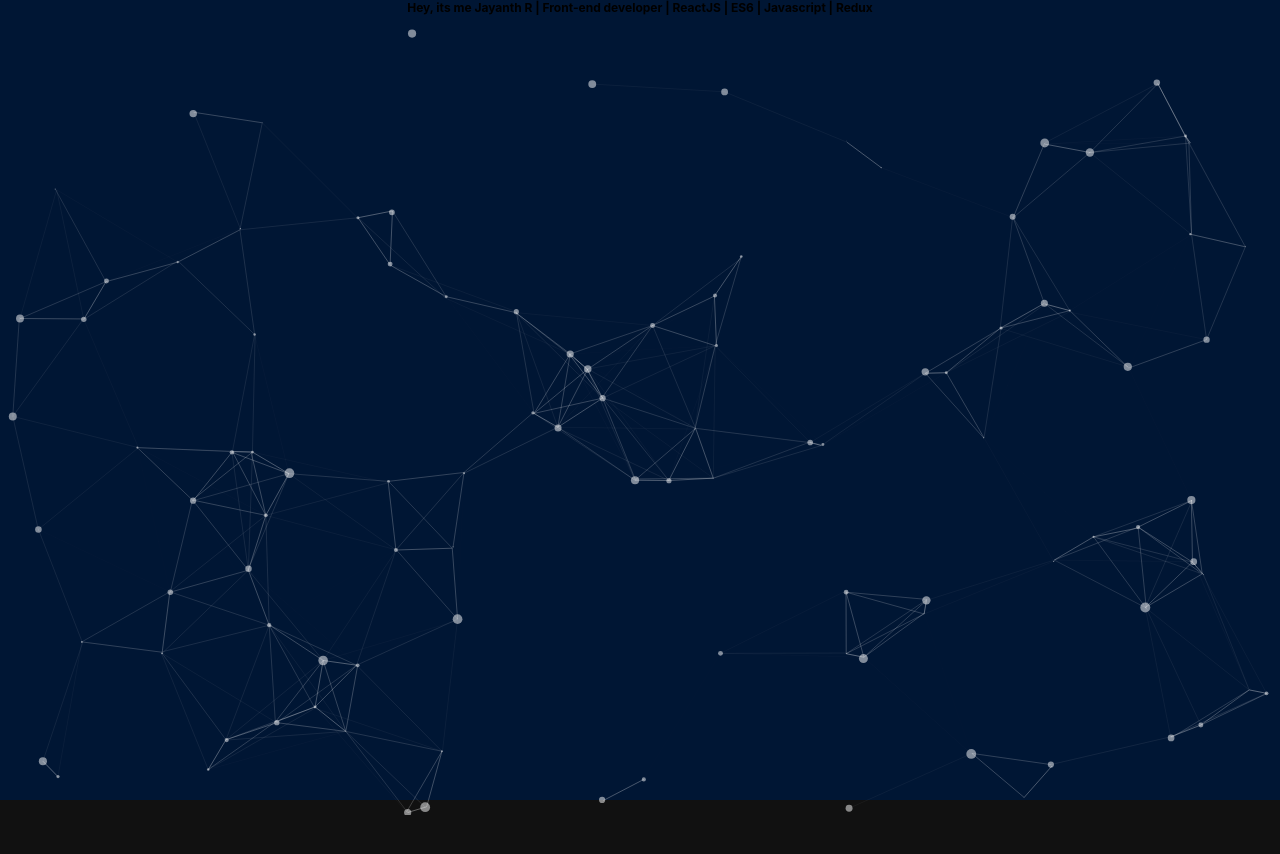
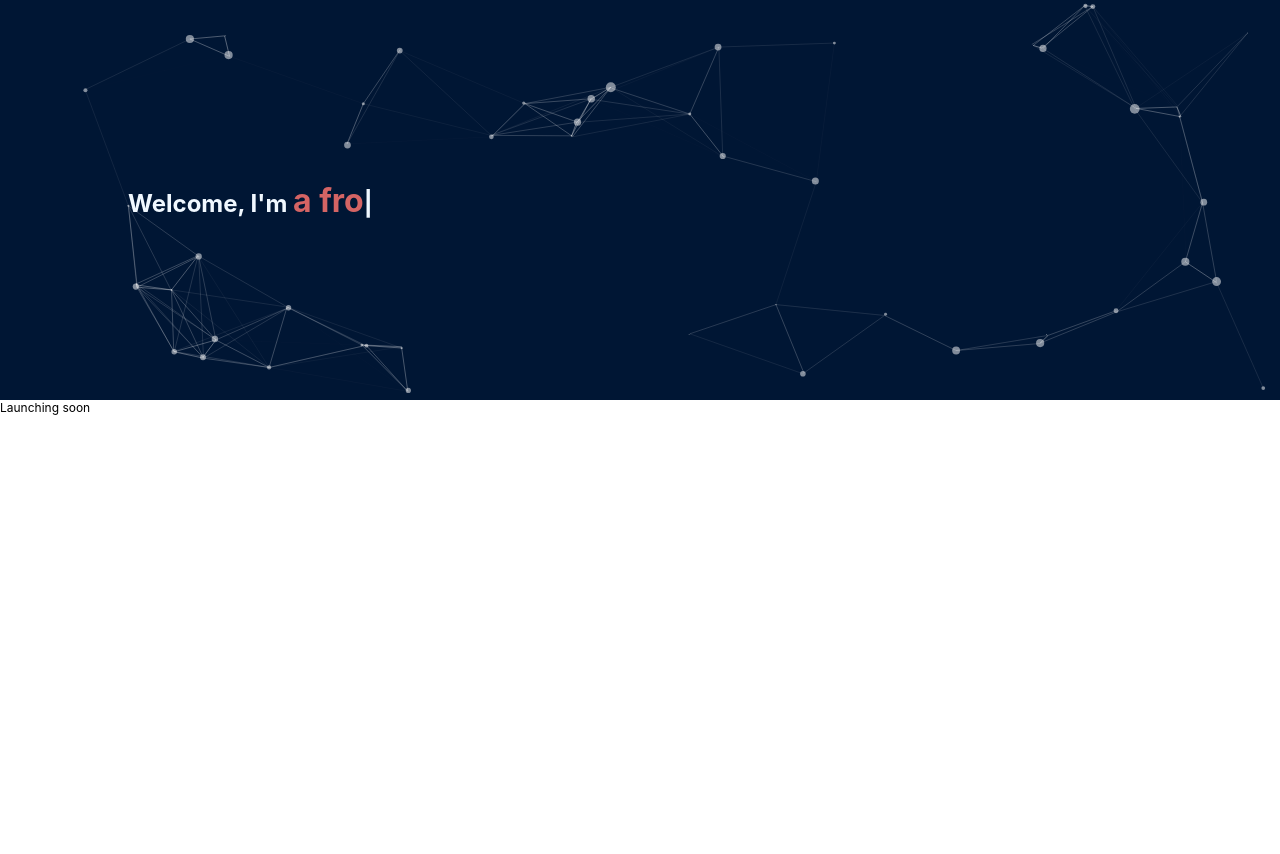
Before and after one commit to RJayanth/rjayanth.github.io, a React (Create React App) app: page / in a window 1280 px wide. Shown: the top 854 px of the page. Before the commit the page ends 815 px from the top, so only its background shows below. Built offline with nearby package versions, Linux system fonts and the light colour scheme.

Commit message:
New: Added typed behavior on welcome note section

```diff
--- a/public/index.html
+++ b/public/index.html
@@ -31,12 +31,31 @@
     <noscript>You need to enable JavaScript to run this app.</noscript>
     <!-- particles.js container -->
     <div id="particles-js">
-      <div id="root"></div>
+      <div class="parent">
+        <div class="child">
+          <h1>Welcome, I'm <span class="auto-type"> </span> </h1>
+        </div>
+      </div>
     </div>
+    <div id="root"></div>
+
 
     <!-- scripts -->
+    <script src="https://cdn.jsdelivr.net/npm/typed.js@2.0.12"></script>
     <script src="particles/particles.js"></script>
     <script src="particles/app.js"></script>
+    <script>
+      var options = {
+        strings: ['', 'Jayanth R', 'a front-end web devloper'],
+        typeSpeed: 50,
+        backSpeed: 50,
+        loop: true,
+        onStringTyped: (arrayPos, self) => {
+          console.log(arrayPos, self);
+        }
+      };
+      var typed = new Typed('.auto-type', options);
+    </script>
     <!--
       This HTML file is a template.
       If you open it directly in the browser, you will see an empty page.
--- a/public/particles/style.css
+++ b/public/particles/style.css
@@ -36,6 +36,10 @@ html{
 
 body{
   font:normal 75% Arial, Helvetica, sans-serif;
+}
+
+#root {
+  height: 100%;
 }
 
 canvas{
@@ -87,10 +91,42 @@ canvas{
 
 #particles-js{
   width: 100%;
-  height: 100%;
+  height: 50%;
   background-color: rgb(0, 22, 52);
   background-image: url('');
   background-size: cover;
   background-position: 50% 50%;
   background-repeat: no-repeat;
 }
+
+.parent {
+  display: flex;
+  /* justify-content: center; */
+  align-items: center;
+}
+
+.child {
+  margin: 0px 0 0 0;
+  position: absolute;
+  top: 25%;
+  text-align: center;
+  -ms-transform: translateY(-50%);
+  transform: translateY(-50%);
+  color: aliceblue;
+  font-size: x-large;
+  margin-left: 10%;
+}
+
+.self-text {
+  color: white;
+  display: flex;
+  justify-content: center;
+  align-items: center;
+  height: 200px;
+  width: 30px;
+}
+
+.auto-type {
+  color: #d46464;
+  font-size: xx-large;
+}
--- a/src/App.css
+++ b/src/App.css
@@ -1,38 +1,4 @@
 .App {
-  text-align: center;
+  background-color: white;
+  height: 100%;
 }
-
-.App-logo {
-  height: 40vmin;
-  pointer-events: none;
-}
-
-@media (prefers-reduced-motion: no-preference) {
-  .App-logo {
-    animation: App-logo-spin infinite 20s linear;
-  }
-}
-
-.App-header {
-  background-color: #282c34;
-  min-height: 100vh;
-  display: flex;
-  flex-direction: column;
-  align-items: center;
-  justify-content: center;
-  font-size: calc(10px + 2vmin);
-  color: white;
-}
-
-.App-link {
-  color: #61dafb;
-}
-
-@keyframes App-logo-spin {
-  from {
-    transform: rotate(0deg);
-  }
-  to {
-    transform: rotate(360deg);
-  }
-}
--- a/src/App.js
+++ b/src/App.js
@@ -1,10 +1,11 @@
 import logo from './logo.svg';
+import LaunchingSoon from './components/LaunchingSoon/LaunchingSoon';
 import './App.css';
 
 function App() {
   return (
     <div className="App">
-      <p> <h1>Hey, its me Jayanth R | Front-end developer | ReactJS | ES6 | Javascript | Redux</h1></p>
+      <LaunchingSoon></LaunchingSoon>
     </div>
   );
 }
--- /dev/null
+++ b/src/components/LaunchingSoon/LaunchingSoon.js
@@ -0,0 +1,7 @@
+export default function LaunchingSoon () {
+    return(
+        <div className='launching-soon'>
+            Launching soon
+        </div>
+    )
+}
```
